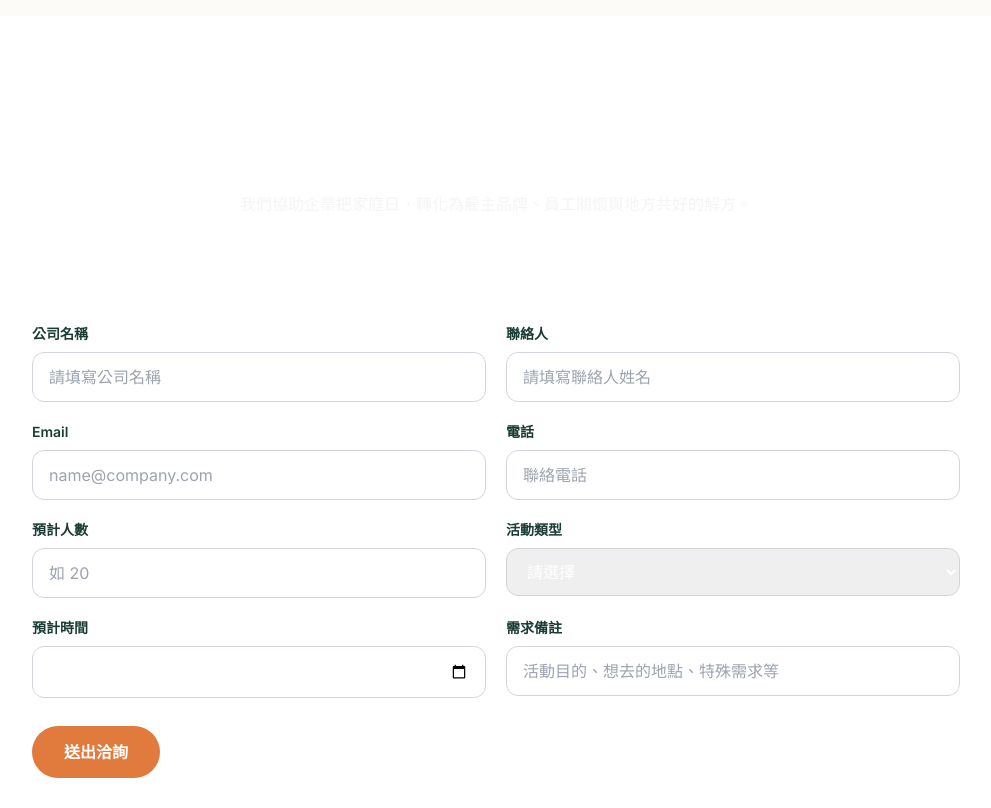
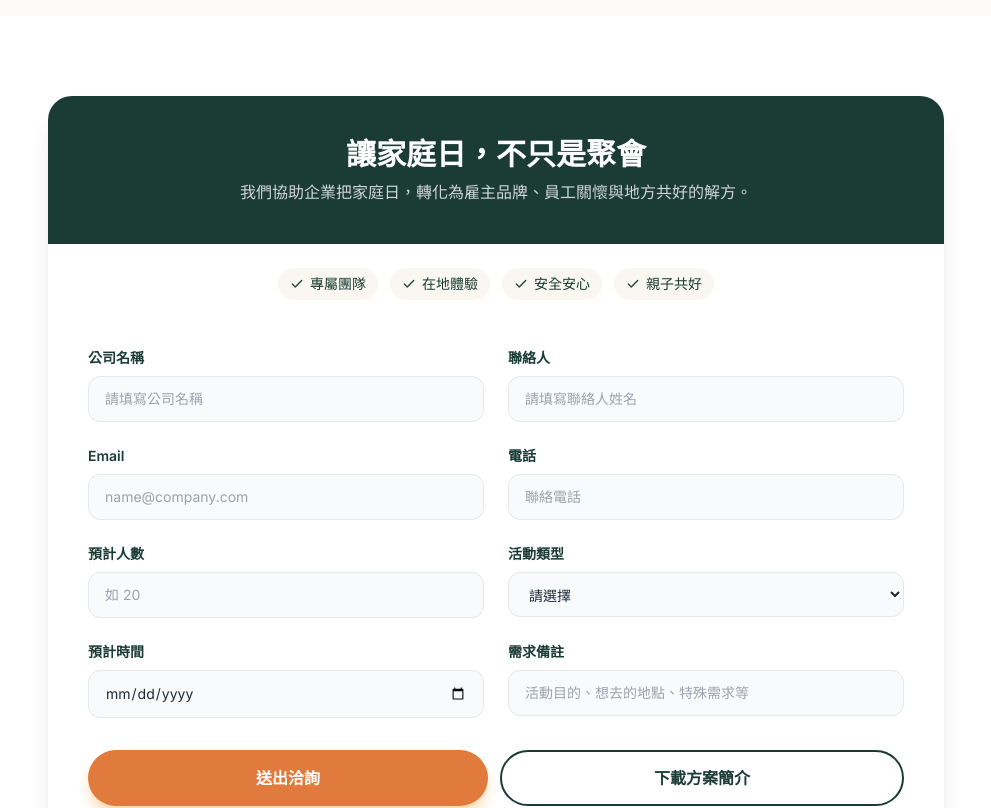
Before and after one commit to DingJun1028/ftgtours-esggo-co, a React (Vite) app: page /#/family-day in a window 1280 px wide. Shown: the part 4540-5348 px from the top of the page, without its empty margins (144-1135 px from the left). Built offline with nearby package versions, Linux system fonts and the light colour scheme; no server answers.

Commit message:
refactor: CtaForm 進階簡約設計改版
- 白色卡片 + 深綠頂帶設計
- 圓角膠囊標籤取代方格 tags
- 淺灰背景輸入框 + 聚焦綠色外框
- 成功頁面綠色打勾 + 米色背景
- 橘色漸層送出按鈕 + 陰影
- 進階不花俏風格，統一品牌調性

```diff
--- a/src/components/CtaForm.jsx
+++ b/src/components/CtaForm.jsx
@@ -40,64 +40,66 @@ export default function CtaForm({ ctaTitle, ctaSub, features }) {
     }
   };
 
-  const inputCls = 'w-full px-3 py-2 md:px-4 md:py-3 rounded-xl border border-gray-300 focus:ring-2 focus:ring-ftg-green focus:border-ftg-green outline-none transition text-sm md:text-base';
-  const labelCls = 'block text-xs md:text-sm font-semibold text-ftg-forest mb-1 md:mb-2';
-
   if (status === 'success') {
     return (
-      <div className="bg-ftg-green text-white rounded-2xl p-6 md:p-10 text-center">
-        <div className="text-4xl md:text-5xl mb-4">✓</div>
-        <h2 className="text-xl md:text-2xl font-bold mb-2">{t('contact.successTitle')}</h2>
-        <p className="text-gray-100 text-sm md:text-base">{t('contact.successMsg')}</p>
+      <div className="bg-ftg-sand rounded-3xl p-8 sm:p-10 md:p-14 text-center max-w-3xl mx-auto">
+        <div className="w-16 h-16 mx-auto mb-5 rounded-full bg-ftg-green/10 flex items-center justify-center">
+          <svg className="w-8 h-8 text-ftg-green" viewBox="0 0 24 24" fill="none" stroke="currentColor" strokeWidth="2.5" strokeLinecap="round" strokeLinejoin="round"><polyline points="20 6 9 17 4 12"/></svg>
+        </div>
+        <h3 className="text-xl md:text-2xl font-bold text-ftg-forest mb-3">{t('contact.successTitle')}</h3>
+        <p className="text-gray-600 text-sm md:text-base leading-relaxed max-w-md mx-auto">{t('contact.successMsg')}</p>
       </div>
     );
   }
 
   return (
-    <div className="bg-forest/90 backdrop-blur-sm text-white rounded-2xl shadow-xl mx-auto max-w-5xl w-full p-5 sm:p-7 md:p-9 lg:p-12">
-      {/* Header */}
-      <div className="text-center mb-5 sm:mb-6 md:mb-7 lg:mb-8">
-        <h2 className="text-xl md:text-2xl lg:text-3xl font-bold mb-2 md:mb-3">{ctaTitle}</h2>
-        {ctaSub && <p className="text-gray-100 text-xs sm:text-sm md:text-base max-w-2xl mx-auto">{ctaSub}</p>}
+    <div className="bg-white rounded-3xl shadow-xl overflow-hidden max-w-4xl mx-auto">
+      {/* Header Band */}
+      <div className="bg-ftg-forest px-6 sm:px-10 py-8 sm:py-10 text-center">
+        <h3 className="text-xl sm:text-2xl md:text-3xl font-bold text-white mb-2">{ctaTitle}</h3>
+        {ctaSub && <p className="text-gray-300 text-sm md:text-base max-w-2xl mx-auto leading-relaxed">{ctaSub}</p>}
       </div>
 
-      {/* Features */}
+      {/* Feature Pills */}
       {features && features.length > 0 && (
-        <div className="grid grid-cols-2 sm:grid-cols-4 gap-2 sm:gap-3 md:gap-4 gap-y-3 mb-4 sm:mb-6 md:mb-8">
-          {features.map((f, i) => (
-            <div key={i} className="bg-white/10 rounded-lg md:rounded-xl py-2.5 md:py-3 px-2 md:px-3 text-center min-w-0">
-              <span className="text-xs md:text-sm font-medium block truncate">{f}</span>
-            </div>
-          ))}
+        <div className="px-6 sm:px-10 pt-6 pb-2">
+          <div className="flex flex-wrap justify-center gap-2 sm:gap-3">
+            {features.map((f, i) => (
+              <span key={i} className="inline-flex items-center gap-1.5 px-3 py-1.5 rounded-full bg-ftg-cream text-ftg-forest text-xs sm:text-sm font-medium">
+                <svg className="w-3.5 h-3.5 text-ftg-green" viewBox="0 0 24 24" fill="none" stroke="currentColor" strokeWidth="2.5" strokeLinecap="round" strokeLinejoin="round"><polyline points="20 6 9 17 4 12"/></svg>
+                {f}
+              </span>
+            ))}
+          </div>
         </div>
       )}
 
       {/* Form */}
-      <form onSubmit={handleSubmit} className="space-y-3 sm:space-y-4 md:space-y-5">
-        <div className="grid grid-cols-1 sm:grid-cols-2 gap-3 sm:gap-4 md:gap-5">
+      <form onSubmit={handleSubmit} className="px-6 sm:px-10 py-8 sm:py-10">
+        <div className="grid grid-cols-1 sm:grid-cols-2 gap-5 sm:gap-6">
           <div>
-            <label className={labelCls}>{t('contact.formCompany')}</label>
-            <input name="company" value={form.company} onChange={handleChange} required className={inputCls} placeholder={t('contact.formCompanyPlaceholder')} />
+            <label className="block text-sm font-semibold text-ftg-forest mb-2">{t('contact.formCompany')}</label>
+            <input name="company" value={form.company} onChange={handleChange} required placeholder={t('contact.formCompanyPlaceholder')} className="w-full px-4 py-3 rounded-xl border border-gray-200 bg-gray-50 text-gray-800 placeholder:text-gray-400 focus:ring-2 focus:ring-ftg-green focus:border-ftg-green outline-none transition text-sm" />
           </div>
           <div>
-            <label className={labelCls}>{t('contact.formContact')}</label>
-            <input name="contact_name" value={form.contact_name} onChange={handleChange} required className={inputCls} placeholder={t('contact.formContactPlaceholder')} />
+            <label className="block text-sm font-semibold text-ftg-forest mb-2">{t('contact.formContact')}</label>
+            <input name="contact_name" value={form.contact_name} onChange={handleChange} required placeholder={t('contact.formContactPlaceholder')} className="w-full px-4 py-3 rounded-xl border border-gray-200 bg-gray-50 text-gray-800 placeholder:text-gray-400 focus:ring-2 focus:ring-ftg-green focus:border-ftg-green outline-none transition text-sm" />
           </div>
           <div>
-            <label className={labelCls}>{t('contact.formEmail')}</label>
-            <input name="email" type="email" value={form.email} onChange={handleChange} required className={inputCls} placeholder={t('contact.formEmailPlaceholder')} />
+            <label className="block text-sm font-semibold text-ftg-forest mb-2">{t('contact.formEmail')}</label>
+            <input name="email" type="email" value={form.email} onChange={handleChange} required placeholder={t('contact.formEmailPlaceholder')} className="w-full px-4 py-3 rounded-xl border border-gray-200 bg-gray-50 text-gray-800 placeholder:text-gray-400 focus:ring-2 focus:ring-ftg-green focus:border-ftg-green outline-none transition text-sm" />
           </div>
           <div>
-            <label className={labelCls}>{t('contact.formPhone')}</label>
-            <input name="phone" value={form.phone} onChange={handleChange} className={inputCls} placeholder={t('contact.formPhonePlaceholder')} />
+            <label className="block text-sm font-semibold text-ftg-forest mb-2">{t('contact.formPhone')}</label>
+            <input name="phone" value={form.phone} onChange={handleChange} placeholder={t('contact.formPhonePlaceholder')} className="w-full px-4 py-3 rounded-xl border border-gray-200 bg-gray-50 text-gray-800 placeholder:text-gray-400 focus:ring-2 focus:ring-ftg-green focus:border-ftg-green outline-none transition text-sm" />
           </div>
           <div>
-            <label className={labelCls}>{t('contact.formParticipants')}</label>
-            <input name="participants" value={form.participants} onChange={handleChange} className={inputCls} placeholder={t('contact.formParticipantsPlaceholder')} />
+            <label className="block text-sm font-semibold text-ftg-forest mb-2">{t('contact.formParticipants')}</label>
+            <input name="participants" value={form.participants} onChange={handleChange} placeholder={t('contact.formParticipantsPlaceholder')} className="w-full px-4 py-3 rounded-xl border border-gray-200 bg-gray-50 text-gray-800 placeholder:text-gray-400 focus:ring-2 focus:ring-ftg-green focus:border-ftg-green outline-none transition text-sm" />
           </div>
           <div>
-            <label className={labelCls}>{t('contact.formActivityType')}</label>
-            <select name="activity_type" value={form.activity_type} onChange={handleChange} required className={inputCls}>
+            <label className="block text-sm font-semibold text-ftg-forest mb-2">{t('contact.formActivityType')}</label>
+            <select name="activity_type" value={form.activity_type} onChange={handleChange} required className="w-full px-4 py-3 rounded-xl border border-gray-200 bg-gray-50 text-gray-800 focus:ring-2 focus:ring-ftg-green focus:border-ftg-green outline-none transition text-sm">
               <option value="">{t('contact.formSelectOption')}</option>
               <option value="corporate-travel">{t('products.corpTravel')}</option>
               <option value="family-day">{t('products.familyDay')}</option>
@@ -109,22 +111,22 @@ export default function CtaForm({ ctaTitle, ctaSub, features }) {
             </select>
           </div>
           <div>
-            <label className={labelCls}>{t('contact.formDate')}</label>
-            <input name="preferred_date" type="date" value={form.preferred_date} onChange={handleChange} className={inputCls} />
+            <label className="block text-sm font-semibold text-ftg-forest mb-2">{t('contact.formDate')}</label>
+            <input name="preferred_date" type="date" value={form.preferred_date} onChange={handleChange} className="w-full px-4 py-3 rounded-xl border border-gray-200 bg-gray-50 text-gray-800 focus:ring-2 focus:ring-ftg-green focus:border-ftg-green outline-none transition text-sm" />
           </div>
           <div>
-            <label className={labelCls}>{t('contact.formMessage')}</label>
-            <input name="message" value={form.message} onChange={handleChange} className={inputCls} placeholder={t('contact.formMessagePlaceholder')} />
+            <label className="block text-sm font-semibold text-ftg-forest mb-2">{t('contact.formMessage')}</label>
+            <input name="message" value={form.message} onChange={handleChange} placeholder={t('contact.formMessagePlaceholder')} className="w-full px-4 py-3 rounded-xl border border-gray-200 bg-gray-50 text-gray-800 placeholder:text-gray-400 focus:ring-2 focus:ring-ftg-green focus:border-ftg-green outline-none transition text-sm" />
           </div>
         </div>
 
-        {errorMsg && <p className="text-red-300 text-sm">{errorMsg}</p>}
+        {errorMsg && <p className="mt-4 text-sm text-red-600 bg-red-50 px-4 py-2 rounded-lg">{errorMsg}</p>}
 
-        <div className="flex flex-col sm:flex-row gap-2 md:gap-3 pt-2">
-          <button type="submit" disabled={status === 'sending'} className="bg-ftg-orange text-white px-6 md:px-8 py-2.5 md:py-3 rounded-full font-semibold text-sm md:text-base hover:bg-orange-600 transition-colors disabled:opacity-60 flex-1 sm:flex-none">
+        <div className="mt-8 flex flex-col sm:flex-row gap-3">
+          <button type="submit" disabled={status === 'sending'} className="flex-1 bg-ftg-orange text-white px-8 py-3.5 rounded-full font-semibold text-sm md:text-base hover:bg-orange-600 transition-colors disabled:opacity-50 shadow-lg shadow-orange-200">
             {status === 'sending' ? t('contact.submitting') : t('contact.submitBtn')}
           </button>
-          <a href="/files/ftg-tours-brochure.pdf" target="_blank" rel="noopener noreferrer" className="border-2 border-white text-white px-6 md:px-8 py-2.5 md:py-3 rounded-full font-semibold text-sm md:text-base hover:bg-white/10 transition-colors text-center flex-1 sm:flex-none">
+          <a href="/files/ftg-tours-brochure.pdf" target="_blank" rel="noopener noreferrer" className="flex-1 border-2 border-ftg-forest text-ftg-forest px-8 py-3.5 rounded-full font-semibold text-sm md:text-base hover:bg-ftg-forest hover:text-white transition-colors text-center">
             {t('contact.downloadBtn')}
           </a>
         </div>
```
